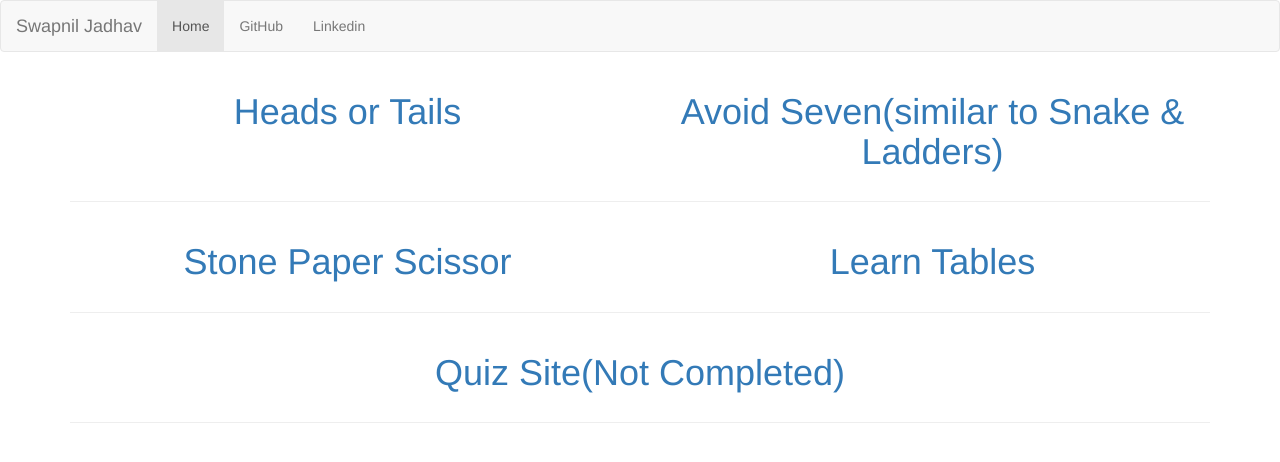
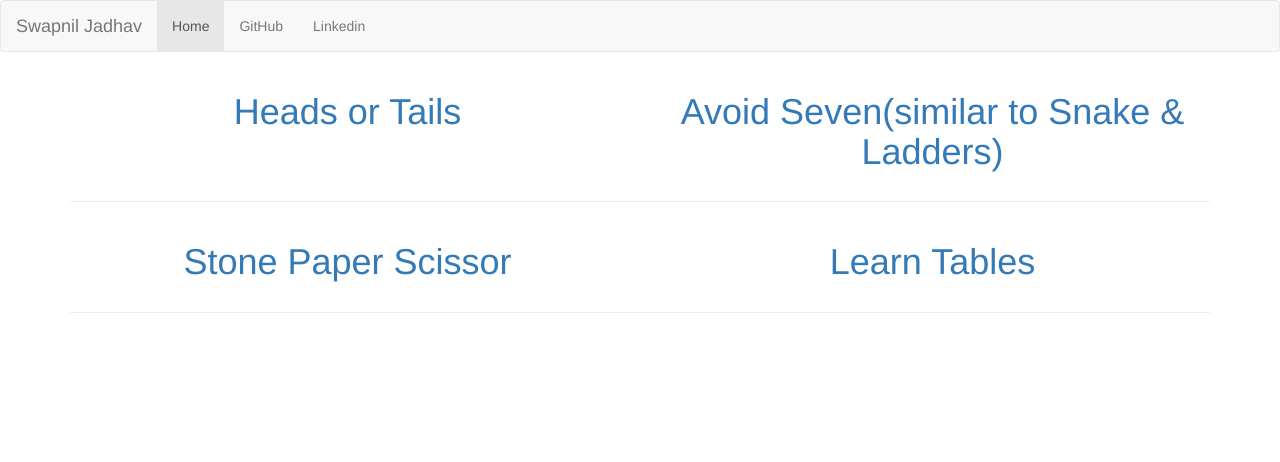
Before and after one commit to swapnil0207/HTML-JS, a plain HTML site: page index.html in a window 1280 px wide. Drawn offline with Linux system fonts and the light colour scheme.

Commit message:
Update index.html

```diff
--- a/index.html
+++ b/index.html
@@ -51,12 +51,6 @@
 </div>
 </div>
 <hr>
-<div class="row">
-<div class="col-md-12">
-	<a href="https://swapnil0207.github.io/HTML-JS/myCityQ"><h1>Quiz Site(Not Completed)</h1></a>
-</div>
-</div>
-<hr>
 </div>
 
 </body>
```
